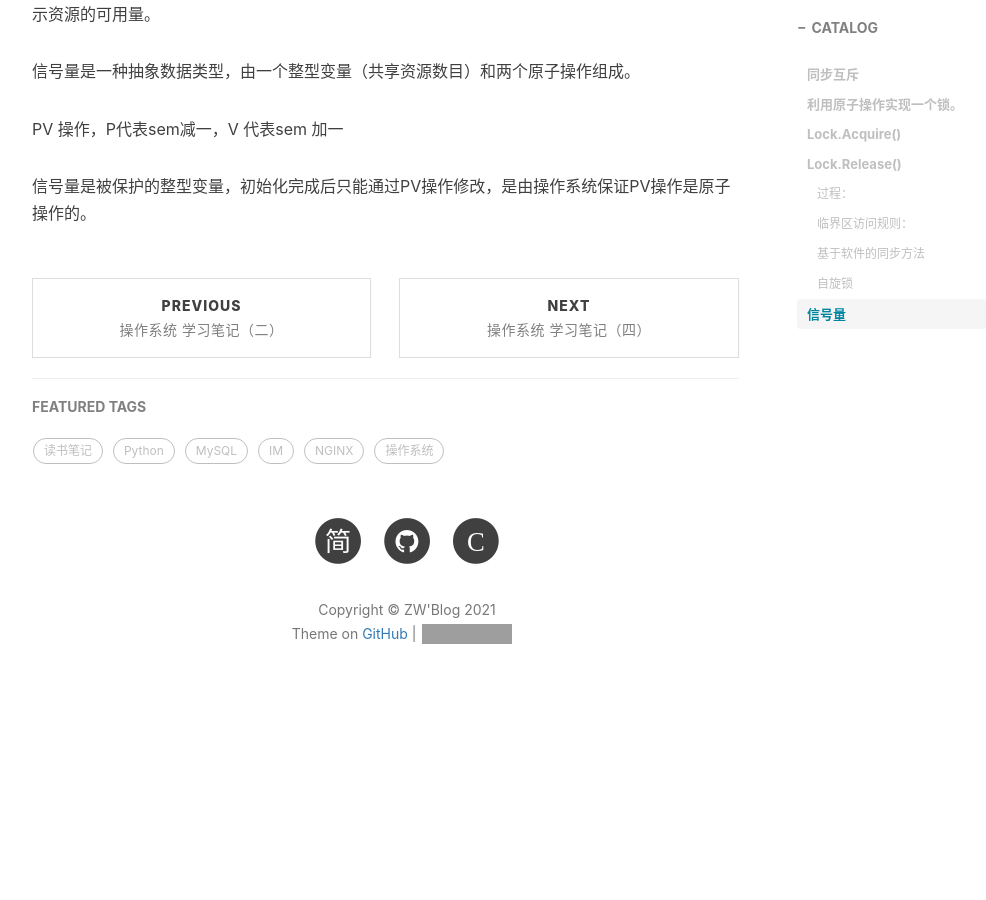
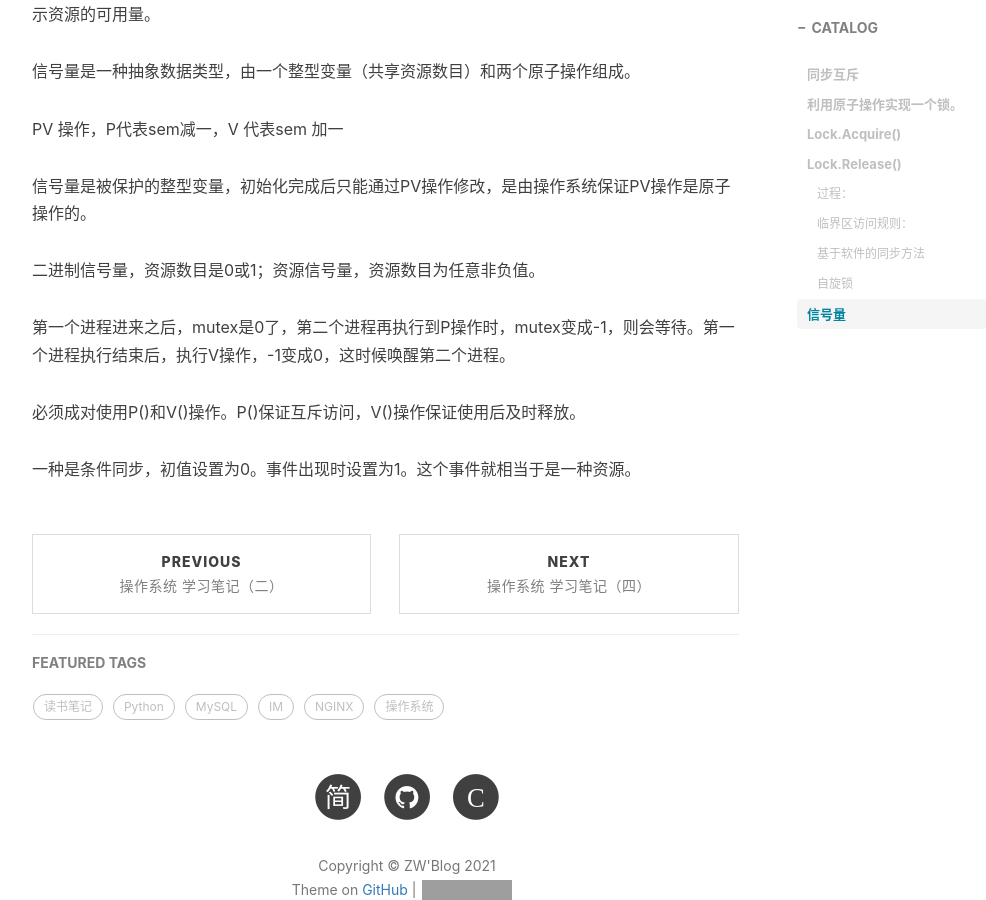
Before and after one commit to GitZW/gitzw.github.io, a Jekyll site: the page built from _posts/2021-02-28-操作系统笔记五.md, in a window 1280 px wide and 900 px high, scrolled down 2628 px. Shown: the whole window, without its empty margins (233-1219 px from the left). Built offline with Jekyll 4.4.1, drawn with Linux system fonts in a browser that asks for light colours; nearby versions of some CDN libraries; comment, search, counter and statistics services are not loaded; before the commit the page ends 3366 px from its top, so only the background shows below that; grey boxes are pictures that could not be loaded.

Commit message:
信号量

```diff
--- a/_posts/2021-02-28-操作系统笔记五.md
+++ b/_posts/2021-02-28-操作系统笔记五.md
@@ -69,3 +69,12 @@ N线程时，采用Eisenberg和McGuire算法，采用一个处理循环。
 PV 操作，P代表sem减一，V 代表sem 加一
 
 信号量是被保护的整型变量，初始化完成后只能通过PV操作修改，是由操作系统保证PV操作是原子操作的。
+
+
+二进制信号量，资源数目是0或1；资源信号量，资源数目为任意非负值。
+
+第一个进程进来之后，mutex是0了，第二个进程再执行到P操作时，mutex变成-1，则会等待。第一个进程执行结束后，执行V操作，-1变成0，这时候唤醒第二个进程。
+
+必须成对使用P()和V()操作。P()保证互斥访问，V()操作保证使用后及时释放。
+
+一种是条件同步，初值设置为0。事件出现时设置为1。这个事件就相当于是一种资源。
```
